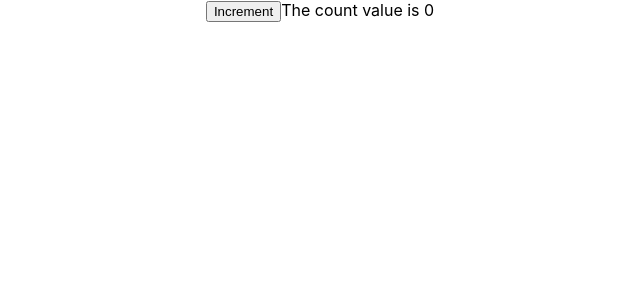
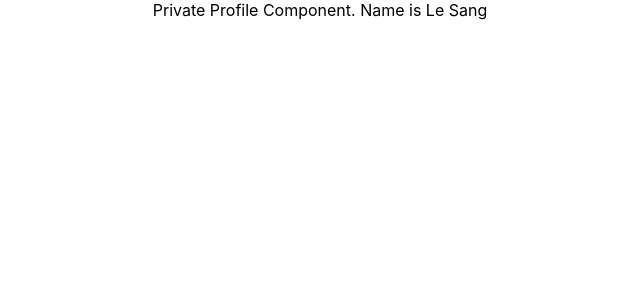
Before and after one commit to sangotp/reactjs_typescript_tutorials, a React (Create React App) app: page / in a window 1280 px wide. Shown: the top 300 px of the page, without its empty margins (320-960 px from the left). Built offline with nearby package versions, Linux system fonts and the light colour scheme.

Commit message:
Component Prop In ReactJS + Typescript Project

```diff
--- a/src/App.tsx
+++ b/src/App.tsx
@@ -18,6 +18,8 @@
 import { DOMRef } from './components/ref/DOMRef';
 import { MutableRef } from './components/ref/MutableRef';
 import { Counter } from './components/class/Counter';
+import { Private } from './components/auth/Private';
+import { Profile } from './components/auth/Profile';
 
 function App() {
   const personName = {
@@ -89,7 +91,9 @@
       {/* <DOMRef />
       <MutableRef /> */}
 
-      <Counter message='The count value is' />
+      {/* <Counter message='The count value is' /> */}
+
+      <Private isLoggedIn={true} Component={Profile} />
     </div>
   );
 }
--- /dev/null
+++ b/src/components/auth/Login.tsx
@@ -0,0 +1,7 @@
+export const Login = () => {
+    return (
+        <div>
+            Please login to continues
+        </div>
+    )
+}
--- /dev/null
+++ b/src/components/auth/Private.tsx
@@ -0,0 +1,14 @@
+import { Login } from "./Login"
+import { ProfileProps } from "./Profile"
+
+type PrivateProps = {
+    isLoggedIn: boolean,
+    Component: React.ComponentType<ProfileProps>
+}
+
+export const Private = ({ isLoggedIn, Component }: PrivateProps) => {
+    if(isLoggedIn)
+        return <Component name='Le Sang' />
+    else
+        return <Login />
+}
--- /dev/null
+++ b/src/components/auth/Profile.tsx
@@ -0,0 +1,11 @@
+export type ProfileProps = {
+    name: string
+}
+
+export const Profile = ({name}: ProfileProps) => {
+    return (
+        <div>
+            Private Profile Component. Name is {name}
+        </div>
+    )
+}
```
